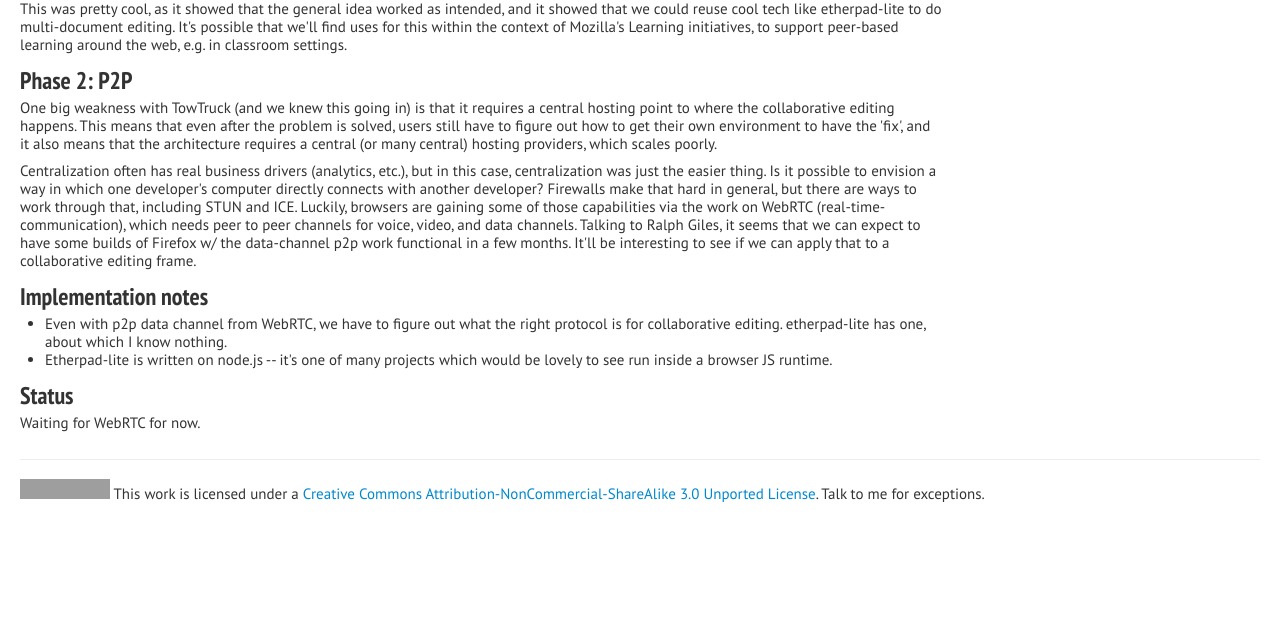
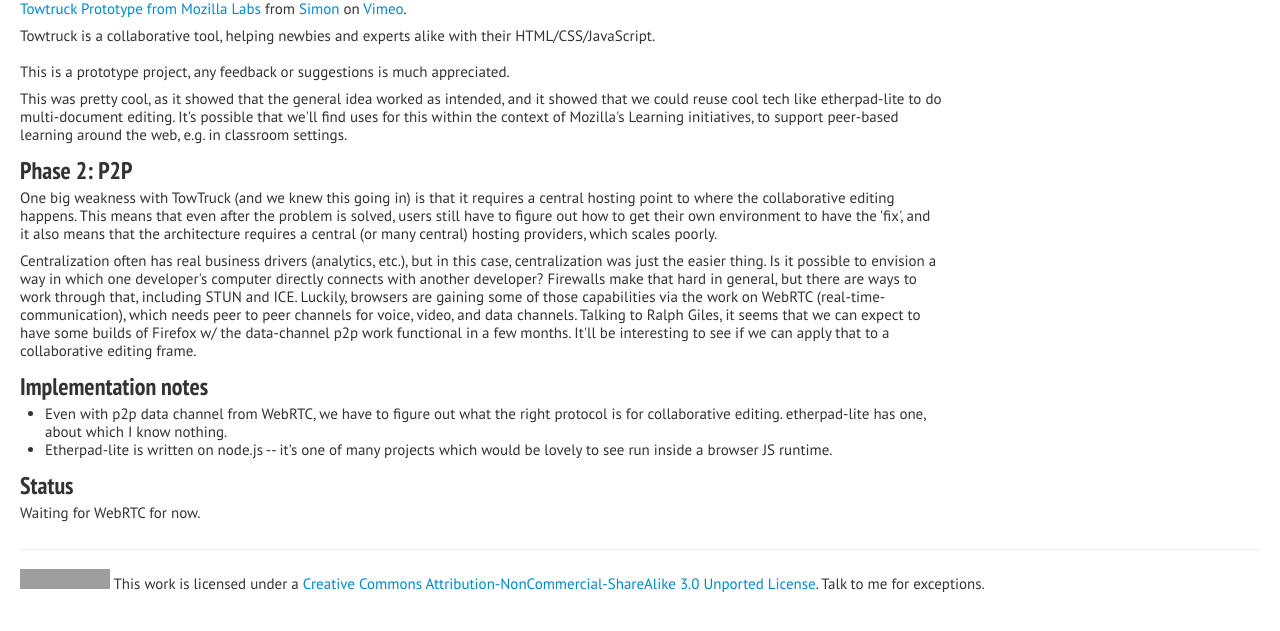
Before and after one commit to davidascher/davidascher.github.com, a Jekyll site: the page built from _posts/2011-03-07-p2p-debugging.html, in a window 1280 px wide and 1287 px high, cut to the strip 654-1285 px from the top of the window. Built offline with Jekyll 4.4.1, drawn with Linux system fonts in a browser that asks for light colours; nearby versions of some CDN libraries; library files that are not in the unit come from our copies; grey boxes are pictures that could not be loaded.

Commit message:
fix iframe

```diff
--- a/_posts/2011-03-07-p2p-debugging.html
+++ b/_posts/2011-03-07-p2p-debugging.html
@@ -21,8 +21,7 @@ There are two approaches to working through a problem in programming (aka <em>de
 
 <p>The first version of this was done in a jiffy by Simon Wex.  Here he is explaining it:</p>
 
-<iframe src="http://player.vimeo.com/video/36754286" width="500" height="281" frameborder="0" webkitAllowFullScreen mozallowfullscreen allowFullScreen></iframe>
-
+<iframe src="http://player.vimeo.com/video/36754286" width="500" height="281" frameborder="0" webkitAllowFullScreen mozallowfullscreen allowFullScreen></iframe> <p><a href="http://vimeo.com/36754286">Towtruck Prototype from Mozilla Labs</a> from <a href="http://vimeo.com/simonwex">Simon</a> on <a href="http://vimeo.com">Vimeo</a>.</p> <p>Towtruck is a collaborative tool, helping newbies and experts alike with their HTML/CSS/JavaScript.<br /> <br /> This is a prototype project, any feedback or suggestions is much appreciated.</p>
 <p>
 	This was pretty cool, as it showed that the general idea worked as intended, and it showed that we could reuse cool tech like etherpad-lite to do multi-document editing.  It's possible that we'll find uses for this within the context of Mozilla's Learning initiatives, to support peer-based learning around the web, e.g. in classroom settings.
 </p>
```
